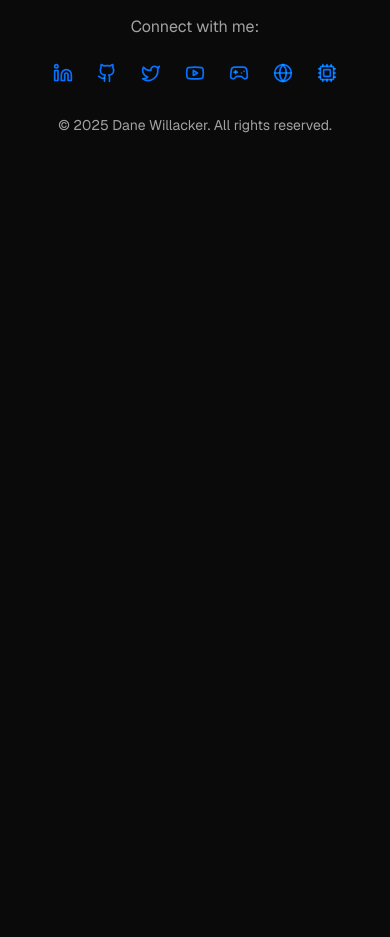
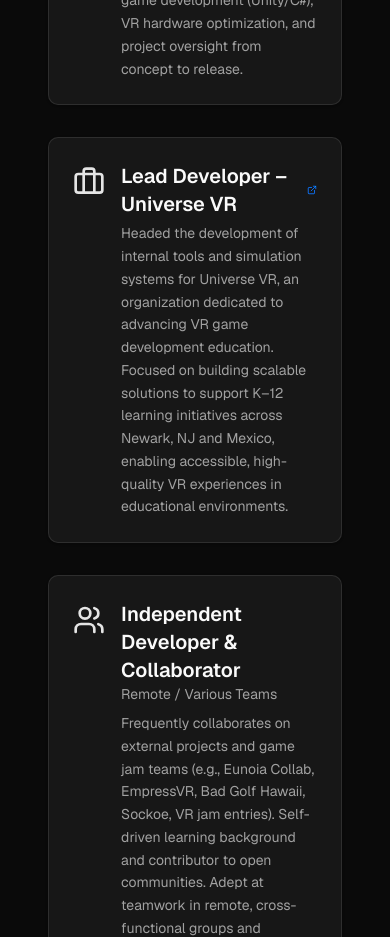
Before and after one commit to Danejw/Danejw-Website, a Next.js app: page / in a window 390 px wide. Shown: the part 6820-7757 px from the top of the page. Before the commit the page ends 7119 px from the top, so only its background shows below. Built offline with nearby package versions, Linux system fonts and the light colour scheme.

Commit message:
Enhance PersonalLandingPage with new VR entry and improved layout spacing

```diff
--- a/app/components/PersonalLandingPage.tsx
+++ b/app/components/PersonalLandingPage.tsx
@@ -153,7 +153,7 @@
 
   return (
     <div className="min-h-screen bg-background text-foreground font-sans">
-      <div className="container mx-auto">
+      <div className="container mx-auto px-4 sm:px-6 lg:px-8 py-16 sm:py-24">
 
         {/* Header / Hero */}
         <header className="text-center mb-16 sm:mb-20">
@@ -258,6 +258,22 @@
                 </div>
              </div>
 
+             {/* New Universe VR Entry */}
+             <div className="bg-card border border-border rounded-lg shadow-sm p-6 sm:p-8 transition-shadow hover:shadow-md">
+                <div className="flex items-start gap-4">
+                  <Briefcase className="w-8 h-8 text-primary mt-1 flex-shrink-0"/>
+                  <div>
+                     <h3 className="text-xl font-semibold text-card-foreground mb-1">
+                       <a href="https://www.linkedin.com/company/joinuniversevr/" target="_blank" rel="noopener noreferrer" className="hover:text-primary/80 transition-colors inline-flex items-center gap-1.5">
+                         Lead  Developer – Universe VR
+                      <ExternalLink className="w-4 h-4 text-accent/50 hover:text-accent transition-colors" />
+                       </a>
+                     </h3>
+                  <p className="text-sm text-muted-foreground leading-relaxed">Headed the development of internal tools and simulation systems for Universe VR, an organization dedicated to advancing VR game development education. Focused on building scalable solutions to support K–12 learning initiatives across Newark, NJ and Mexico, enabling accessible, high-quality VR experiences in educational environments.</p>
+                  </div>
+                </div>
+             </div>
+
              {/* Independent Developer */}
              <div className="bg-card border border-border rounded-lg shadow-sm p-6 sm:p-8 transition-shadow hover:shadow-md">
                <div className="flex items-start gap-4">
```
